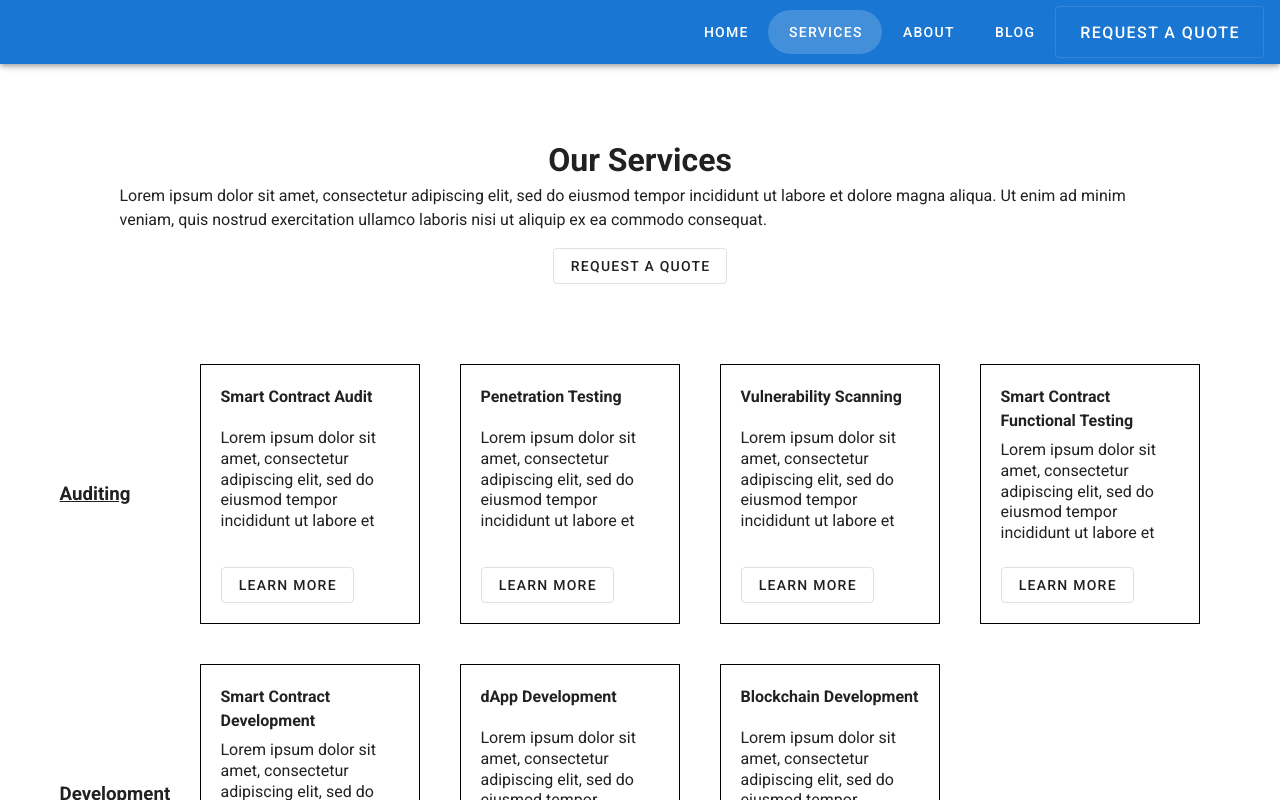
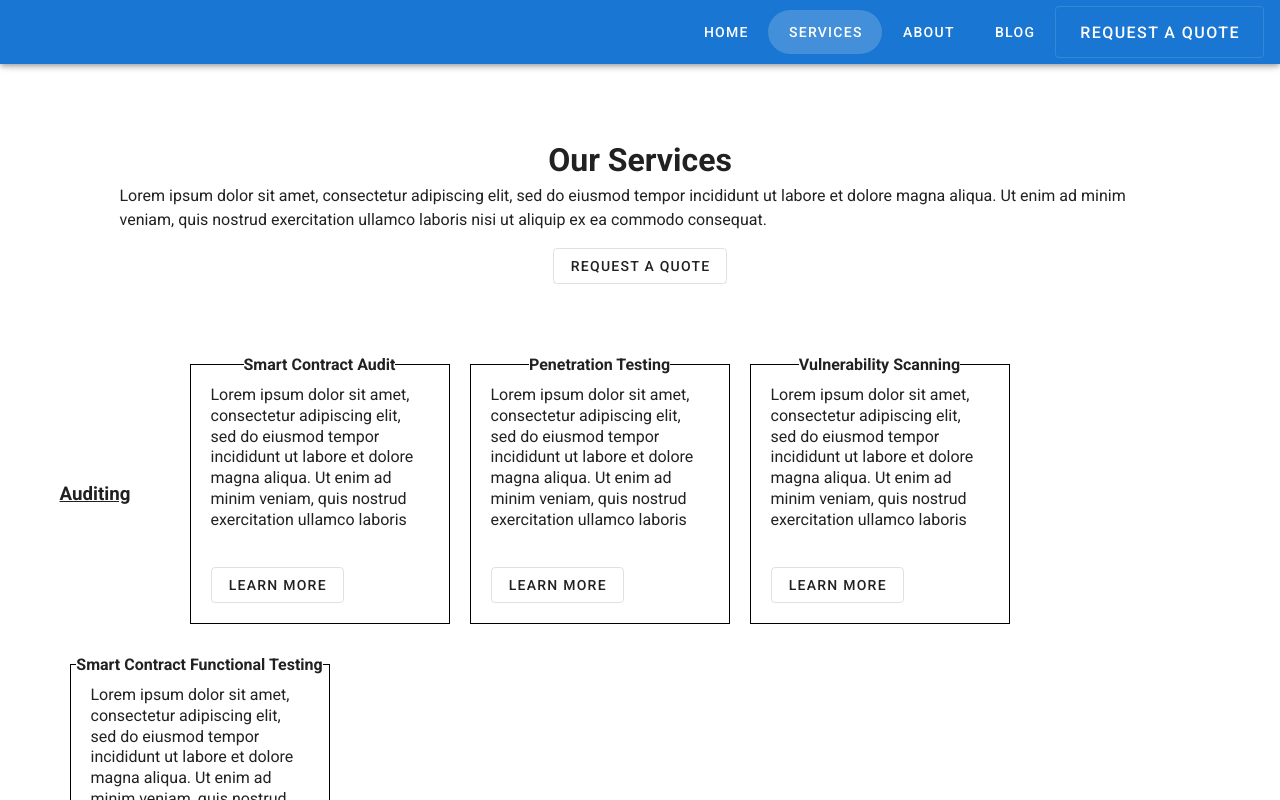
Before and after one commit to stellairelabs/smart-codes, a Vue app: page /services in a window 1280 px wide. Shown: the top 800 px of the page. Built offline with nearby package versions, Linux system fonts and the light colour scheme.

Commit message:
[SC-6]: fixed title in services box

```diff
--- a/src/views/ServicesView.vue
+++ b/src/views/ServicesView.vue
@@ -16,7 +16,7 @@
         <v-row class="d-flex align-center align-self-start" v-for="(category, i) in services" :key="i">
           <h3 class="category">{{ category.category }}</h3>
           <div class="box" v-for="(service, j) in category.services" :key="j">
-            <h4>{{ service.title }}</h4>
+            <h4 id="title">{{ service.title }}</h4>
             <p>{{ service.text }}</p>
             <v-btn to="/request-a-quote" text outlined>Learn more</v-btn>
           </div>
@@ -50,22 +50,34 @@ export default {
     width: 120px;
   }
   .box {
-    width: 220px;
+    width: 260px;
     height: 260px;
     border: 1px solid black;
     padding: 20px;
-    margin: 20px;
+    margin: 20px 10px;
+    // margin-left: auto;
     display: flex;
     flex-direction: column;
     justify-content: space-between;
     align-items: flex-start;
 
+
     p {
       text-overflow: clip;
       word-wrap: break-word;
       overflow: hidden;
-      max-height: 6.5em; // 5 lines of text
+      max-height: 9.1em; // 5 lines of text
       line-height: 1.3em;
+    }
+
+    #title {
+      max-width: 250px;
+      background-color: white;
+      text-align: center;
+      position: absolute;
+      align-self: center;
+      word-wrap: break-word;
+      transform: translate(0, -135%);
     }
   }
 }
```
